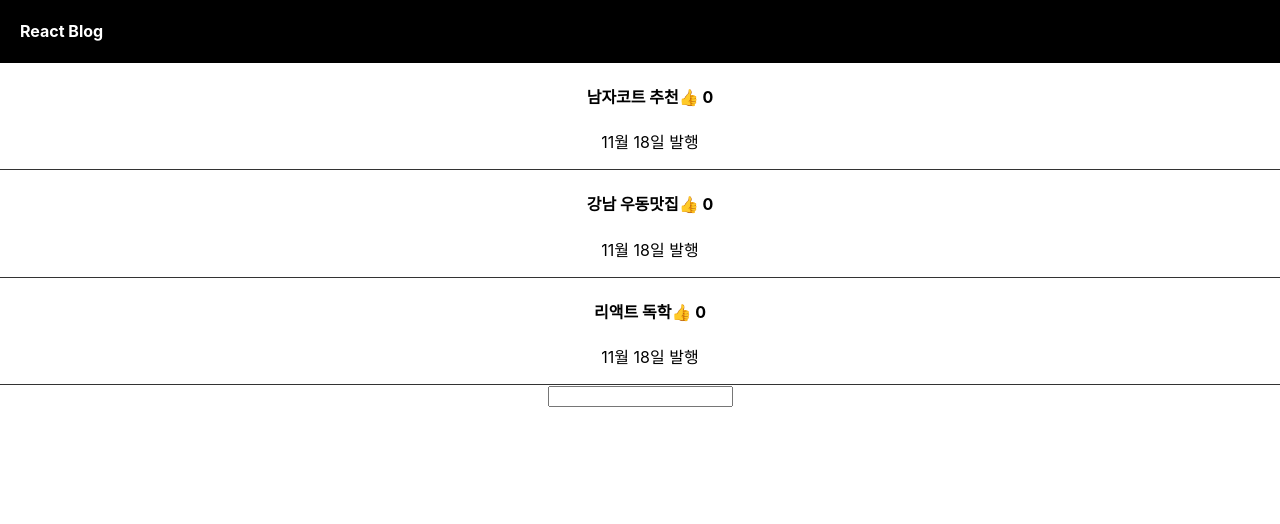
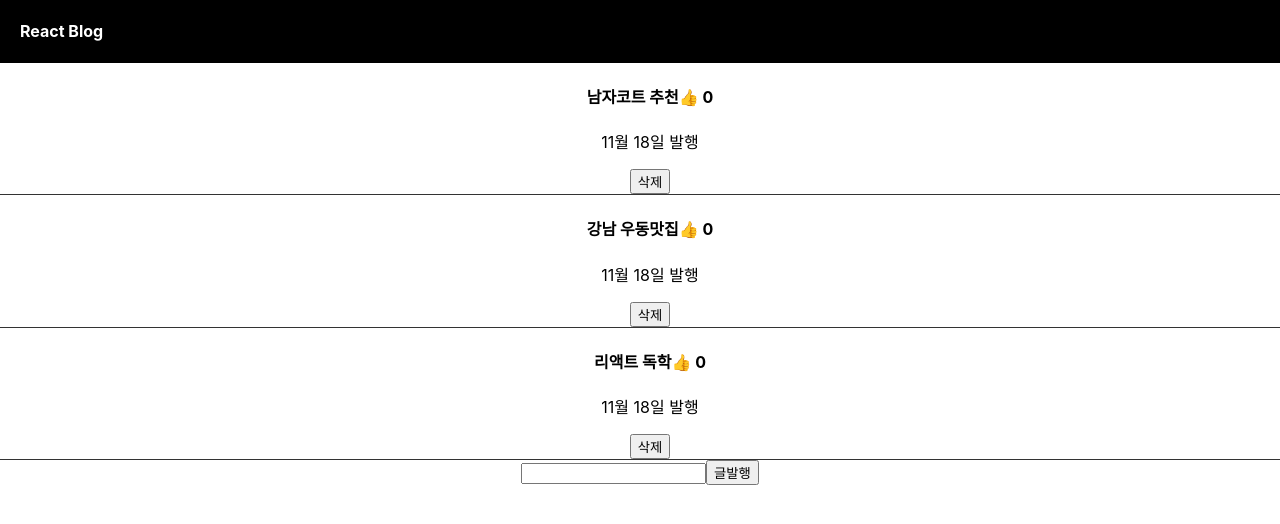
Before and after one commit to khakikokyo/codingapple_react, a React (Create React App) app in the folder blog/: page / in a window 1280 px wide. Shown: the top 524 px of the page. Built offline with nearby package versions, Linux system fonts and the light colour scheme.

Commit message:
input: 글발행 기능과 글삭제 기능 만들기

```diff
--- a/blog/src/App.js
+++ b/blog/src/App.js
@@ -31,12 +31,24 @@ function App() {
                 } }>👍</span> { good[i] }
               </h4>
               <p>11월 18일 발행</p>
+              <button onClick={function() {
+                let copy = [...postTitle];
+                copy.splice(i, 1);
+                setPostTitle(copy);
+              }}>삭제</button>
             </div>
           )
         })
       }
 
-      <input onChange={ function(e) { setInputValue(e.target.value); console.log(inputValue) } } />
+      <div>
+        <input onChange={ function(e) { setInputValue(e.target.value) } } />
+        <button onClick={function() {
+          let copy = [...postTitle];
+          copy.unshift(inputValue);
+          setPostTitle(copy);
+        }}>글발행</button>
+      </div>
 
       {
         modal == true ? <Modal title={title} postTitle={postTitle}/> : null
```
Also changed, not shown: 1 other file (tests, documents, lock files or other folders).
